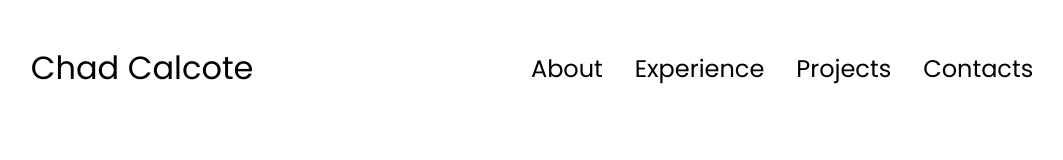
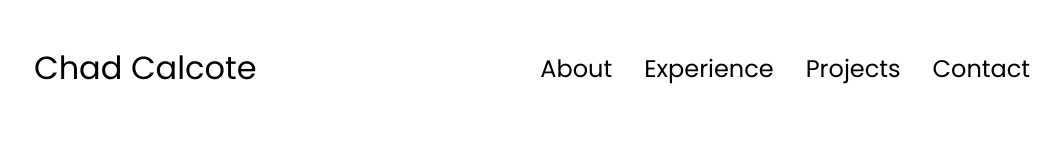
Before and after one commit to ChadCalcote/portfolio, a plain HTML site: page index.html in a window 1280 px wide. Shown: the whole page, without its empty margins (108-1171 px from the left). Drawn offline with Linux system fonts and the light colour scheme.

Commit message:
Nav Complete

```diff
--- a/index.html
+++ b/index.html
@@ -10,16 +10,18 @@
   <body>
     <nav id="desktop-nav">
       <div class="logo">Chad Calcote</div>
+      <div>
         <ul class="nav-links">
           <li><a href="#about">About</a></li>
           <li><a href="#experience">Experience</a></li>
           <li><a href="#projects">Projects</a></li>
-        <li><a href="#contact">Contacts</a></li>
+          <li><a href="#contact">Contact</a></li>
         </ul>
+      </div>
     </nav>
     <nav id="hamburger-nav">
       <div class="logo">Chad Calcote</div>
-        <div class="hamburger">
+      <div class="hamburger-menu">
         <div class="hamburger-icon" onclick="toggleMenu()">
           <span></span>
           <span></span>
@@ -29,7 +31,8 @@
           <li><a href="#about" onclick="toggleMenu()">About</a></li>
           <li><a href="#experience" onclick="toggleMenu()">Experience</a></li>
           <li><a href="#projects" onclick="toggleMenu()">Projects</a></li>
-            <li><a href="#contact" onclick="toggleMenu()">Contacts</a></li>
+          <li><a href="#contact" onclick="toggleMenu()">Contact</a></li>
+        </div>
       </div>
     </nav>
     <script src="script.js"></script>
--- a/style.css
+++ b/style.css
@@ -1,4 +1,5 @@
-/* General */
+/* GENERAL */
+
 @import url("https://fonts.googleapis.com/css2?family=Poppins:wght@300;400;500;600&display=swap");
 
 * {
@@ -6,27 +7,29 @@
   padding: 0;
 }
 
+body {
+  font-family: "Poppins", sans-serif;
+}
+
 html {
   scroll-behavior: smooth;
-}
-
-body {
-  font-family: 'Poppins', sans-serif;
 }
 
 p {
   color: rgb(85, 85, 85);
 }
 
-/* Transition */
+/* TRANSITION */
 
-a, btn {
-    transition: all 300ms ease
+a,
+.btn {
+  transition: all 300ms ease;
 }
 
-/* Desktop Navigation */
+/* DESKTOP NAV */
 
-nav, .nav-links {
+nav,
+.nav-links {
   display: flex;
 }
 
@@ -63,7 +66,7 @@ a:hover {
   cursor: default;
 }
 
-/* Hamburger Menu */
+/* HAMBURGER MENU */
 
 #hamburger-nav {
   display: none;
@@ -93,9 +96,10 @@ a:hover {
 .menu-links {
   position: absolute;
   top: 100%;
-    right: 0%;
+  right: 0;
   background-color: white;
   width: fit-content;
+  max-height: 0;
   overflow: hidden;
   transition: all 0.3 ease-in-out;
 }
@@ -121,9 +125,11 @@ a:hover {
 .hamburger-icon.open span:first-child {
   transform: rotate(45deg) translate(10px, 5px);
 }
+
 .hamburger-icon.open span:nth-child(2) {
   opacity: 0;
 }
+
 .hamburger-icon.open span:last-child {
   transform: rotate(-45deg) translate(10px, -5px);
 }
@@ -131,9 +137,11 @@ a:hover {
 .hamburger-icon span:first-child {
   transform: none;
 }
+
 .hamburger-icon span:first-child {
   opacity: 1;
 }
+
 .hamburger-icon span:first-child {
   transform: none;
 }
```
Lines whose indentation alone changed are shown as unchanged.
